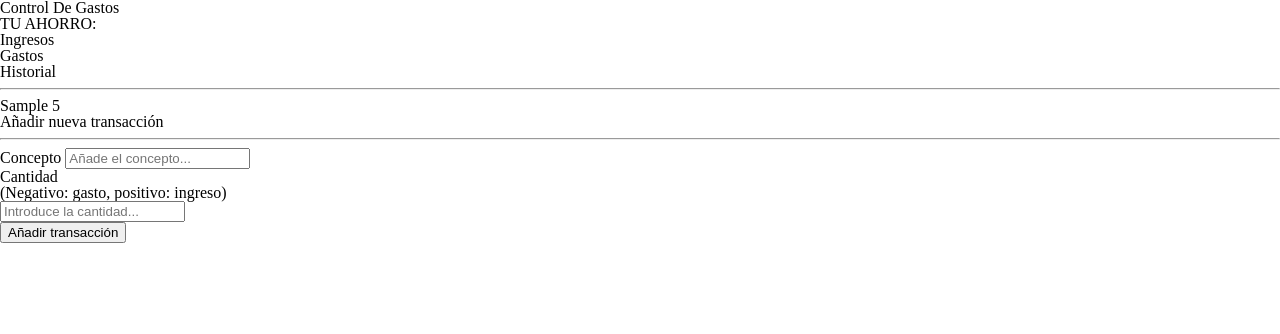
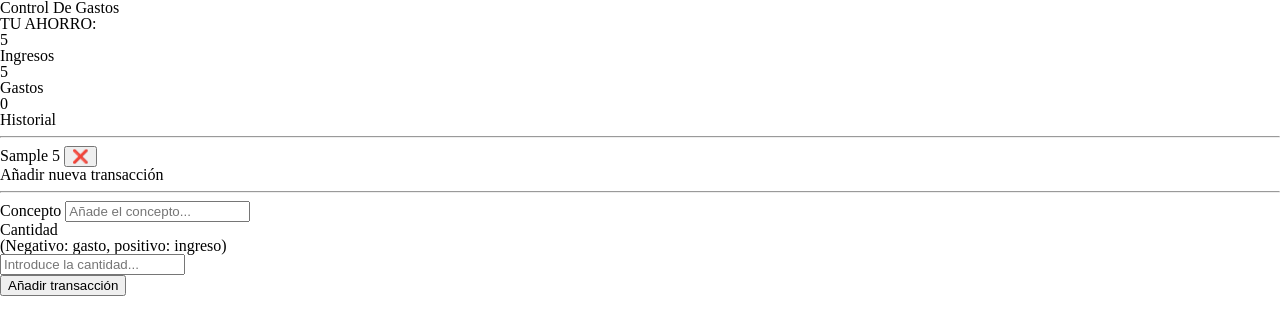
Before and after one commit to YolandaDiaz/Practica-Javascript-en-el-navegador, a plain HTML site: page index.html in a window 1280 px wide. Both pictures are taken after typing "Sample", "5" into the empty fields and a click on the button "Añadir transacción". Drawn offline with Linux system fonts and the light colour scheme.

Commit message:
Suma ingreso o gasto al total

```diff
--- a/index.html
+++ b/index.html
@@ -14,29 +14,22 @@
     </header>
     <div>
     <h2>TU AHORRO:</h2>
-    <section>
-
-    </section>
+    <section id="total">0 €</section>
     </div>
     <div>
         <div>
         <ol>Ingresos</ol>
-        <section>
-
-        </section>
+        <section id="income">0</section>
         </div>
-
         <div>
         <ol>Gastos</ol>
-        <section>
-
-        </section>
+        <section id="expenses">0</section>
         </div>
     </div>
 
     <h3>Historial</h3>
     <hr>
-    <section id="historial">
+    <section id="register">
 
     </section>
 
--- a/index.js
+++ b/index.js
@@ -1,33 +1,71 @@
 
+let buttonCounter = 0
 const buttonElement = document.querySelector('#addtrans');
-let expendListElement = document.querySelector('#historial');
+//const buttonRemover = document.querySelector('#remover${buttonCounter}');
+let expendListElement = document.querySelector('#register');
+let incomeElement = document.querySelector('#income');
+let expensesElement = document.querySelector('#expenses');
+let totalElement = document.querySelector('#total');
+let positivos = 0;
+let negativos = 0;
+let total = 0;
 
-function saveExpense(expense) {
-    let expenseElement = ` <p>${expense.concept} ${expense.quantity} </p> `;
-    let expenseTag = document.createElement("p");
-    expenseTag.innerHTML = expenseElement;
-    expendListElement.appendChild(expenseTag);
+function saveRegister(expense) {
+  buttonCounter = buttonCounter + 1;
+  //crear la info
+  let expenseElement = ` ${expense.concept} ${expense.quantity}
+  <button id= "remover${buttonCounter}">❌</button>  `;
+  //crear la tag
+  let expenseTag = document.createElement("p");
+  //meter info en tag
+  expenseTag.innerHTML = expenseElement;
+  //metar tag en el nodo de html
+  expendListElement.appendChild(expenseTag);
 }
+
+function saveEntry(expense) {
+  let cantidad = parseFloat(expense.quantity);
+  total = total + cantidad;
+  totalElement.innerHTML = (total);
+  if (cantidad >= 0) {
+    positivos = positivos + cantidad;
+    incomeElement.innerHTML = (positivos)
+  } else {
+    negativos = negativos + cantidad;
+    expensesElement.innerHTML = (negativos)
+  }
+};
 
 // añadir listener al evento click del botón
 buttonElement.addEventListener("click", (event) => {
-  event.preventDefault()
+  event.preventDefault();
   // accedemos al DOM para buscar el input
   const inputConcept = document.querySelector('#concept');
   const inputQuantity = document.querySelector("#quantity");
-
   // guardamos el valor en localStorage
   //localStorage.setItem("savedText", inputConcept.value);
   //localStorage.setItem("savedCant", inputQuantity.value);
-
   let expense = {
     concept: inputConcept.value,
     quantity: inputQuantity.value
   };
+  // ejecutar la función que guarda los datos en el historial
+  saveRegister(expense);
 
-  saveExpense(expense);
+  //Ejecutar la función que suma un ingreso o un gasto
+  saveEntry(expense);
 
   // borrar lo que hay escrito en el input
   inputConcept.value = "";
   inputQuantity.value = "";
 });
+
+// Añadir listener al evento click del remover
+//buttonRemover.addEventListener("click", (event) => {
+//  event.preventDefault();
+
+//})
+
+//Mostrar ingresos y gastos
+
+//Mostar suma de ingresos y gastos
```
